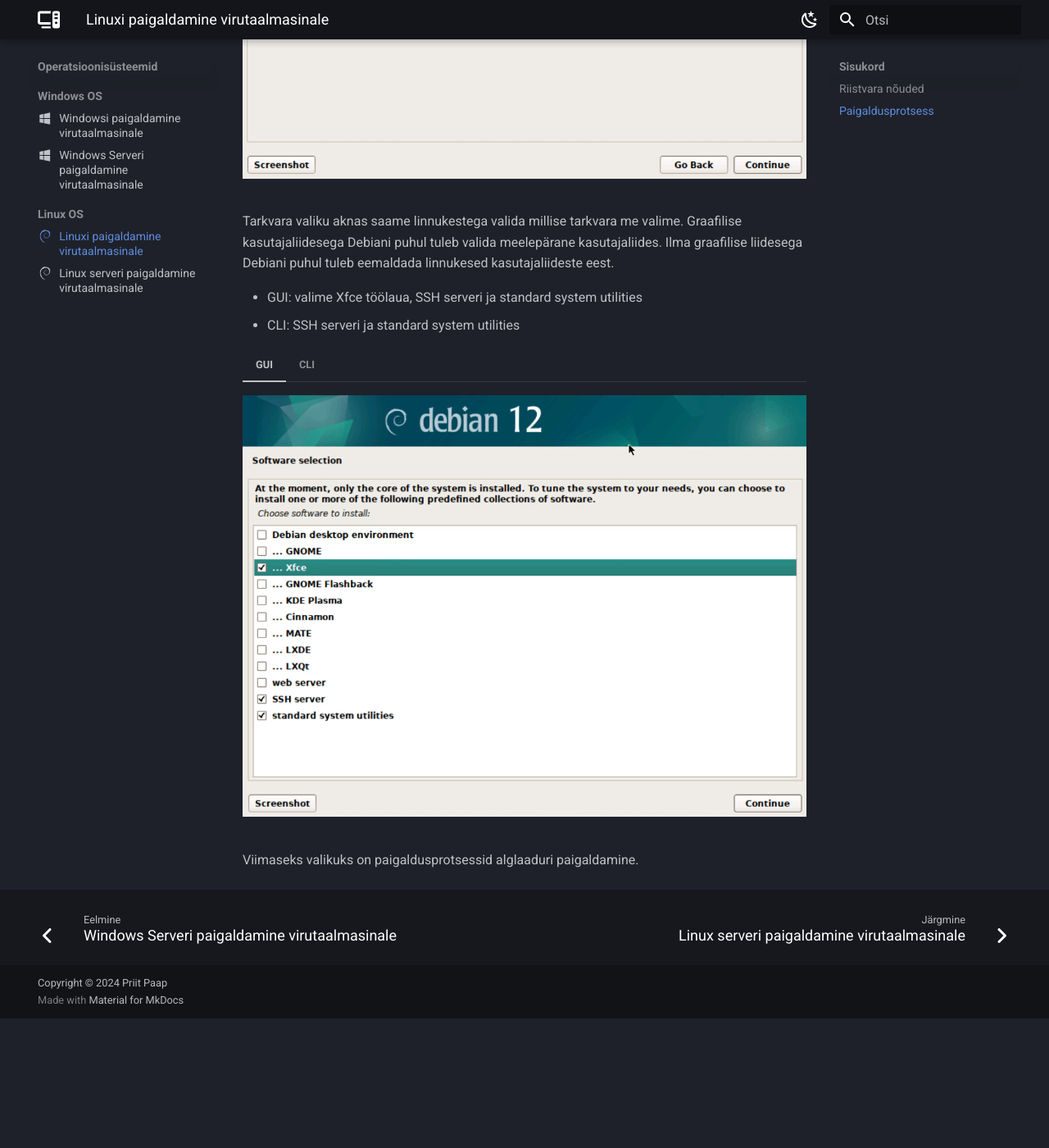
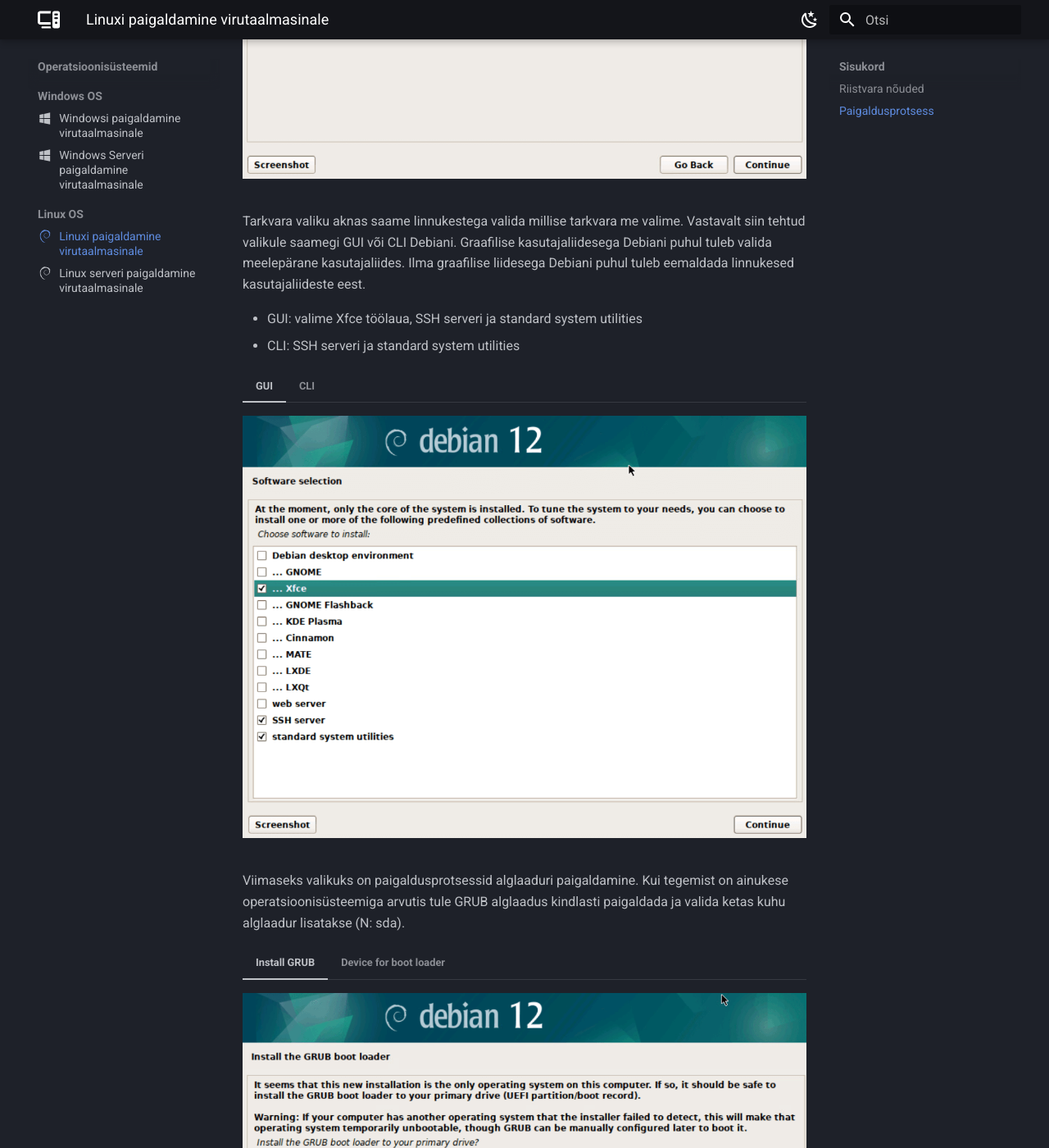
Before and after one commit to priitpaap/priitpaap.github.io, an MkDocs documentation site: the page built from docs/debpaigaldus.md, in a window 1280 px wide and 1400 px high, scrolled down 6312 px. Shown: the whole window at 82% size. Built offline with MkDocs 1.6.1 and Material for MkDocs 9.7.7, drawn with Linux system fonts in a browser that asks for light colours; before the commit the page ends 7554 px from its top, so only the background shows below that; some of the changed text lies outside the part shown.

Commit message:
Update debpaigaldus.md

```diff
--- a/docs/debpaigaldus.md
+++ b/docs/debpaigaldus.md
@@ -183,7 +183,7 @@
     ![Installer](images/soft5.png)
 
 
-Tarkvara valiku aknas saame linnukestega valida millise tarkvara me valime. Graafilise kasutajaliidesega Debiani puhul tuleb valida meelepärane kasutajaliides. Ilma graafilise liidesega Debiani puhul tuleb eemaldada linnukesed kasutajaliideste eest.
+Tarkvara valiku aknas saame linnukestega valida millise tarkvara me valime. Vastavalt siin tehtud valikule saamegi GUI või CLI Debiani. Graafilise kasutajaliidesega Debiani puhul tuleb valida meelepärane kasutajaliides. Ilma graafilise liidesega Debiani puhul tuleb eemaldada linnukesed kasutajaliideste eest.
 
 - GUI: valime Xfce töölaua, SSH serveri ja standard system utilities
 - CLI: SSH serveri ja standard system utilities
@@ -196,4 +196,39 @@
 
     ![Installer](images/softCLI.png)
 
-Viimaseks valikuks on paigaldusprotsessid alglaaduri paigaldamine.
+Viimaseks valikuks on paigaldusprotsessid alglaaduri paigaldamine. Kui tegemist on ainukese operatsioonisüsteemiga arvutis tule GRUB alglaadus kindlasti paigaldada ja valida ketas kuhu alglaadur lisatakse (N: sda).
+
+=== "Install GRUB"
+
+    ![Installer](images/grub1.png)
+
+=== "Device for boot loader"
+
+    ![Installer](images/grub2.png)
+
+Seejärel on paigaldusprotsess lõppenud ja vajalik on taaskäivitus, mille järgselt käivitub GUI versiooni puhul valitud kasutajaliides ja CLI versiooni puhul mittegraafiline Debian.
+
+=== "Finish"
+
+    ![Installer](images/finish.png)
+
+=== "GUI"
+
+    ![Installer](images/login1.png)
+
+=== "GUI login"
+
+    ![Installer](images/login2.png)
+
+=== "CLI"
+
+    ![Installer](images/login3.png)
+
+=== "CLI login"
+
+    ![Installer](images/login4.png)
+
+
+!!! info
+
+    CLI Debiani puhul võib esmase Linuxi kasutja jaoks tunduda, et parooli sisestamisel ei teki tärne, see on tavapärane nähtus. Tuleb sisestada parool ja vajutada "Enterit".
```
